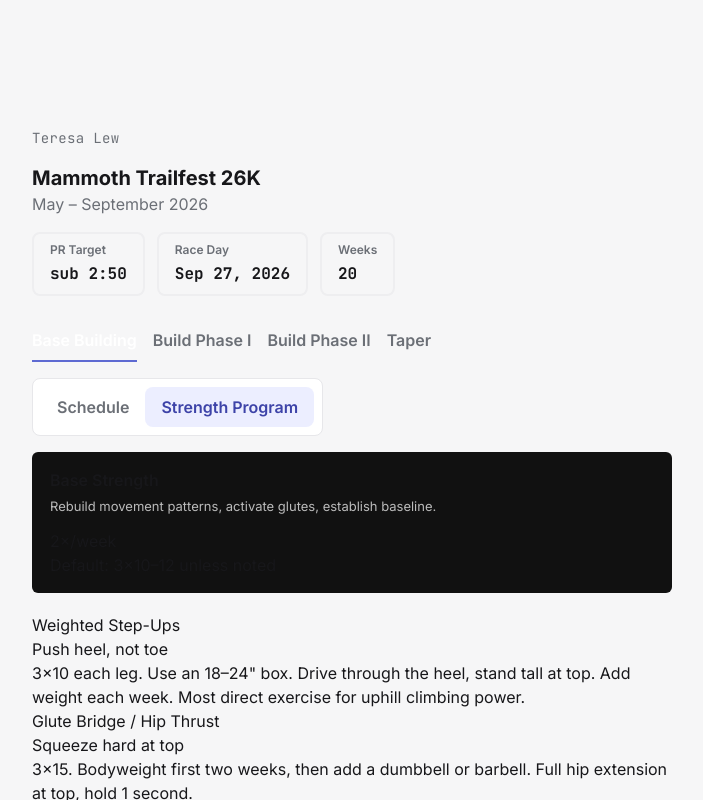
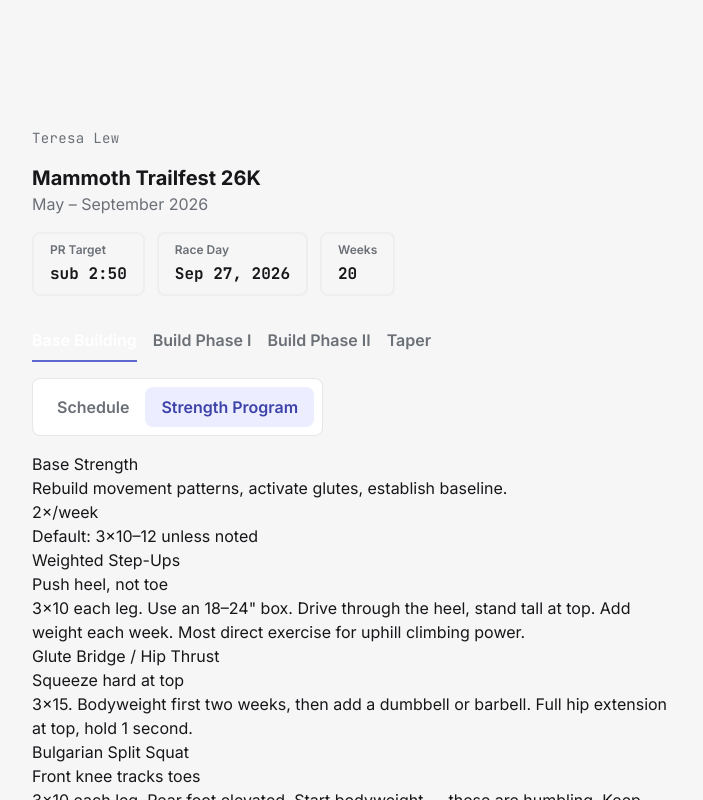
Before and after one commit to teresal92/trailrunning-planner, a Next.js app: page / in a window 1280 px wide. Both pictures are taken after a click on the button "Strength Program". Shown: the top 800 px of the page, without its empty margins (288-991 px from the left). Built offline with nearby package versions, Linux system fonts and the light colour scheme.

Commit message:
style: strip legacy inline colors and unused phaseColor props ahead of token migration

```diff
--- a/app/components/day-card.tsx
+++ b/app/components/day-card.tsx
@@ -1,6 +1,5 @@
 "use client";
 
-import { DAY_COLORS } from "../constants";
 import type { Day } from "../types";
 
 interface DayCardProps {
@@ -10,8 +9,6 @@ interface DayCardProps {
 }
 
 export default function DayCard({ day, isSelected, onToggle }: DayCardProps) {
-  const colors = DAY_COLORS[day.type];
-
   return (
     <div
       role="button"
@@ -23,11 +20,6 @@ export default function DayCard({ day, isSelected, onToggle }: DayCardProps) {
           e.preventDefault();
           onToggle();
         }
-      }}
-      style={{
-        background: isSelected ? colors.bg : "#111",
-        border: `1px solid ${isSelected ? colors.dot + "44" : "#1e1e1e"}`,
-        borderLeft: `3px solid ${isSelected ? colors.dot : "#1e1e1e"}`,
       }}
     >
       <div>
--- a/app/components/exercise-card.tsx
+++ b/app/components/exercise-card.tsx
@@ -2,25 +2,14 @@ import type { Exercise } from "../types";
 
 interface ExerciseCardProps {
   exercise: Exercise;
-  phaseColor: string;
 }
 
-export default function ExerciseCard({
-  exercise,
-  phaseColor,
-}: ExerciseCardProps) {
+export default function ExerciseCard({ exercise }: ExerciseCardProps) {
   return (
     <div>
       <div>
         <div>{exercise.name}</div>
-        <div
-          style={{
-            color: phaseColor,
-            background: `${phaseColor}15`,
-          }}
-        >
-          {exercise.cue}
-        </div>
+        <div>{exercise.cue}</div>
       </div>
       <div>{exercise.detail}</div>
     </div>
--- a/app/components/strength-view.tsx
+++ b/app/components/strength-view.tsx
@@ -3,50 +3,17 @@ import type { StrengthProgram } from "../types";
 
 interface StrengthViewProps {
   strengthProgram: StrengthProgram;
-  phaseColor: string;
 }
 
-export default function StrengthView({
-  strengthProgram,
-  phaseColor,
-}: StrengthViewProps) {
+export default function StrengthView({ strengthProgram }: StrengthViewProps) {
   return (
     <div>
-      <div
-        style={{
-          background: "#111",
-          border: `1px solid ${phaseColor}22`,
-          borderLeft: `3px solid ${phaseColor}`,
-          borderRadius: 6,
-          padding: "16px 18px",
-          marginBottom: 20,
-        }}
-      >
-        <div
-          style={{
-            fontSize: 16,
-            color: phaseColor,
-            fontWeight: 600,
-            marginBottom: 4,
-          }}
-        >
-          {strengthProgram.name}
-        </div>
-        <div
-          style={{
-            fontSize: 13,
-            color: "#bbb",
-            marginBottom: 12,
-            lineHeight: 1.6,
-          }}
-        >
-          {strengthProgram.goal}
-        </div>
+      <div>
+        <div>{strengthProgram.name}</div>
+        <div>{strengthProgram.goal}</div>
         <div>
           <div>
-            <span style={{ color: phaseColor }}>
-              {strengthProgram.sessionsPerWeek}×
-            </span>
+            <span>{strengthProgram.sessionsPerWeek}×</span>
             /week
           </div>
           <div>
@@ -56,7 +23,7 @@ export default function StrengthView({
       </div>
       <div>
         {strengthProgram.exercises.map((ex) => (
-          <ExerciseCard key={ex.id} exercise={ex} phaseColor={phaseColor} />
+          <ExerciseCard key={ex.id} exercise={ex} />
         ))}
       </div>
     </div>
```
